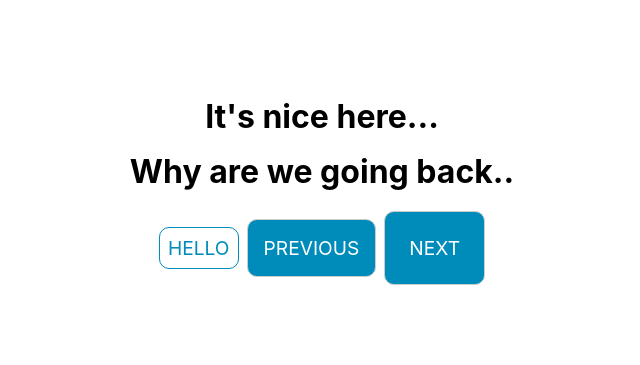
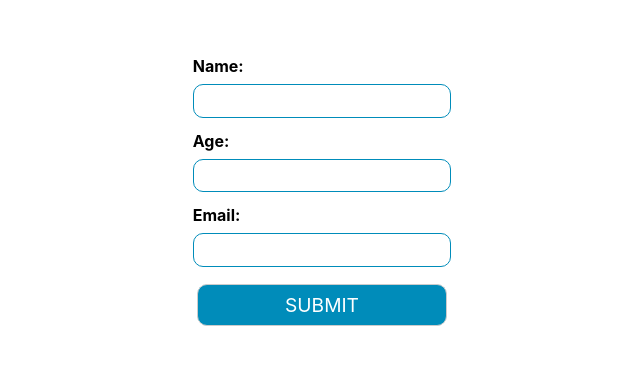
Before and after one commit to ElonaKajtazi/hoxton-react-library, a React (Vite) app: page / in a window 1280 px wide. Shown: the part 207-572 px from the top of the page, without its empty margins (318-958 px from the left). Built offline with nearby package versions, Linux system fonts and the light colour scheme.

Commit message:
created some inputs

```diff
--- a/src/App.css
+++ b/src/App.css
@@ -34,3 +34,23 @@ body {
   cursor: pointer;
   background-color: #008cba;
 }
+form {
+  display: grid;
+  gap: 0.8rem;
+}
+.question {
+  font-size: 1rem;
+  font-weight: bold;
+  text-align: left;
+}
+.input {
+  width: 100%;
+  border: 1px solid #008cba;
+  border-radius: 10px;
+  padding: 0.3rem;
+  font-size: 1.2rem;
+}
+.text-label {
+  display: grid;
+  gap: 0.5rem;
+}
--- a/src/App.tsx
+++ b/src/App.tsx
@@ -1,10 +1,11 @@
 import { useState } from "react";
 import "./App.css";
 import { Button } from "./components/Button";
+import { Input } from "./Input";
 // Instructions
 // - Start a new project ✅
 // - Create components, similar to the Button component Nico built during the lecture. ✅
-//   - Button: should return a button styled however you like. Make it use a few useful custom props similar to how Nico used them during the lecture - like size or variant.
+//   - Button: should return a button styled however you like. Make it use a few useful custom props similar to how Nico used them during the lecture - like size or variant. ✅
 //     - Input: returns a label and an input under it, both customizable.
 //   - CheckboxGroup: a group of checkboxes. The component should take:
 //     - an array of items and render a list of checkboxes based on them. (Think what should go into the array!)
@@ -25,13 +26,13 @@ function App() {
   const [move, setMove] = useState(true);
   return (
     <div className="App">
-      <h1>It's nice here...</h1>
+      {/* <h1>It's nice here...</h1>
       {move ? (
         <h1> Why are we going back.. </h1>
       ) : (
         <h1>Cool, lets go forward</h1>
-      )}
-      <div className="buttons-container">
+      )} */}
+      {/* <div className="buttons-container">
         <Button
           onClick={() => {
             alert("hello hello");
@@ -46,7 +47,6 @@ function App() {
             setMove(true);
           }}
           size="medium"
-          // secondary
         >
           PREVIOUS
         </Button>
@@ -58,7 +58,14 @@ function App() {
         >
           NEXT
         </Button>
-      </div>
+      </div> */}
+      <form>
+        <Input question={"Name:"} type={"text"} name={"name"} />
+        <Input question={"Age:"} type={"number"} name={"age"} />
+        <Input question={"Email:"} type={"email"} name={"email"} />
+
+        <Button size="small">SUBMIT</Button>
+      </form>
     </div>
   );
 }
--- /dev/null
+++ b/src/Input.tsx
@@ -0,0 +1,14 @@
+type Props = {
+  question: string;
+  type: string;
+  name: string;
+};
+
+export function Input({ question, name, type }: Props) {
+  return (
+    <label className="text-label">
+      <h1 className="question">{question}</h1>
+      <input className="input" type={type} name={name} />
+    </label>
+  );
+}
--- a/src/components/Button.tsx
+++ b/src/components/Button.tsx
@@ -2,6 +2,7 @@ type Props = {
   children: string;
   size?: "small" | "medium" | "large";
   secondary?: boolean;
+  [x: string]: any;
 };
 export function Button({
   children,
```
